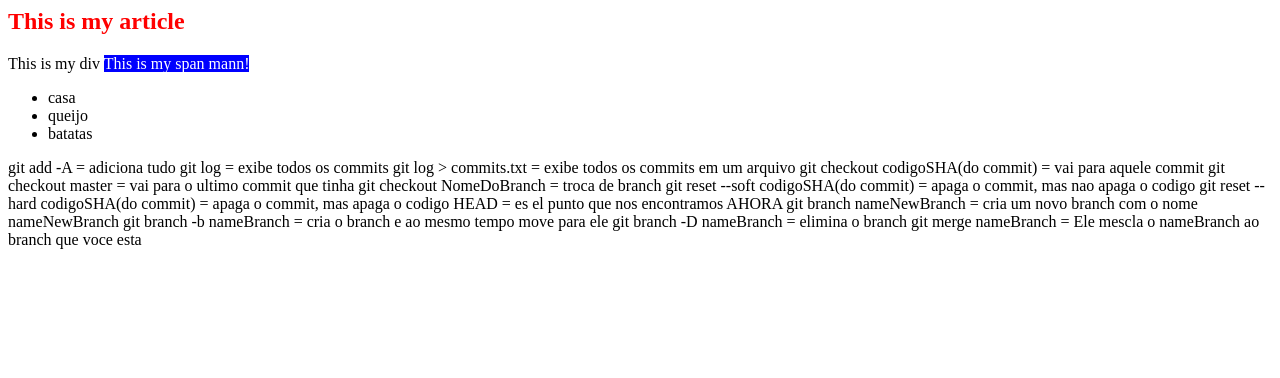
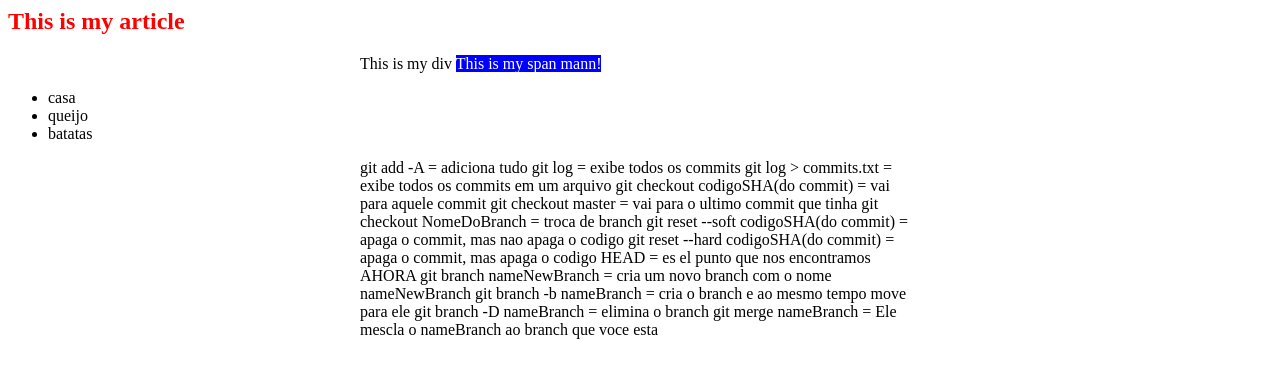
Before and after one commit to estudios-github/gitFacilito, a plain HTML site: page index.html in a window 1280 px wide. Drawn offline with Linux system fonts and the light colour scheme.

Commit message:
arreglamos el div

```diff
--- a/style.css
+++ b/style.css
@@ -6,3 +6,9 @@ span{
 	background: blue;
 	color:white;
 }
+
+div{
+	width:560px;
+	margin: 0 auto;
+	display:block;
+}
```
